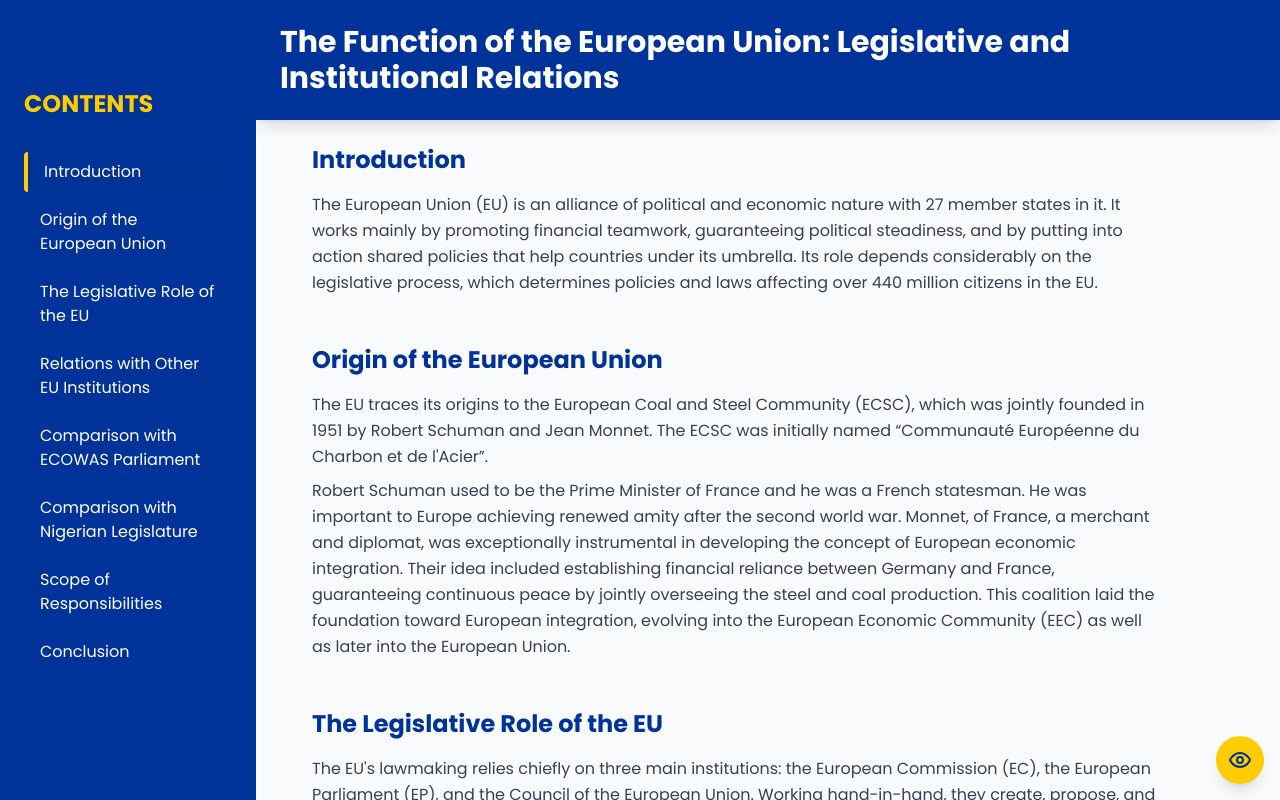
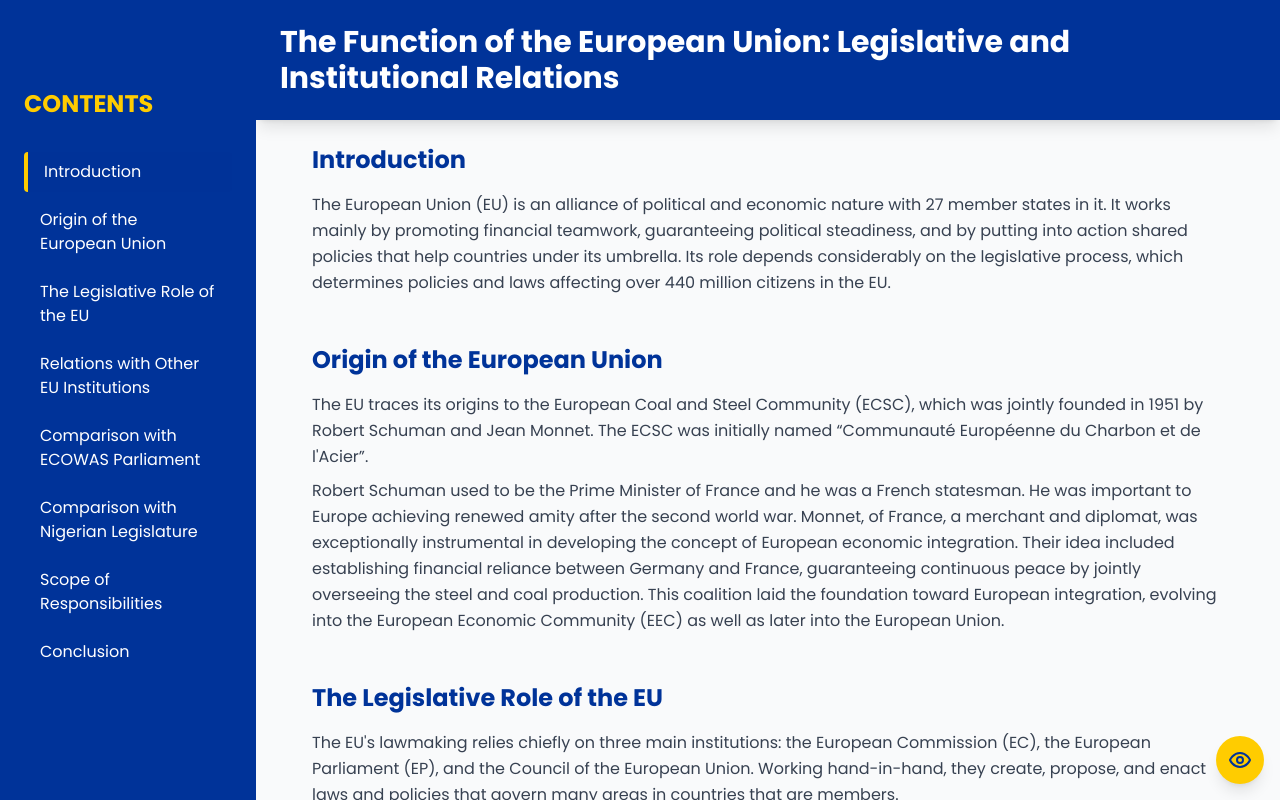
Before and after one commit to abupraise/legislations-institutions, a React (Vite) app: page / in a window 1280 px wide. Built offline with nearby package versions, Linux system fonts and the light colour scheme.

Commit message:
Updating page

```diff
--- a/src/App.tsx
+++ b/src/App.tsx
@@ -47,7 +47,7 @@
 
   return (
     <div className="min-h-screen bg-gray-50 relative">
-      {/* Overlay for mobile */}
+
       {isSidebarOpen && (
         <div
           className="fixed inset-0 bg-black bg-opacity-50 z-30 md:hidden"
@@ -107,8 +107,8 @@
           </h1>
         </header>
 
-        <div className="max-w-4xl mx-auto md:mx-8 space-y-12 p-6">
-          <section id="introduction" className="scroll-mt-24">
+        <div className="max-w-4xl md:max-w-5xl xl:max-w-6xl 2xl:max-w-7xl 3xl:max-w-[90rem] mx-auto md:mx-8 space-y-12 p-6">
+        <section id="introduction" className="scroll-mt-24">
             <h2 className="text-2xl font-bold text-eu-blue mb-4">Introduction</h2>
             <p className="text-gray-700 leading-relaxed">
               The European Union (EU) is an alliance of political and economic nature with 27 member states in it. It works mainly by promoting financial teamwork, guaranteeing political steadiness, and by putting into action shared policies that help countries under its umbrella. Its role depends considerably on the legislative process, which determines policies and laws affecting over 440 million citizens in the EU.
@@ -252,7 +252,7 @@
           </section>
         </div>
       </div>
-      {/* Right Side Static Image Section */}
+
       <ImageSlider />
     </div>
   );
```
